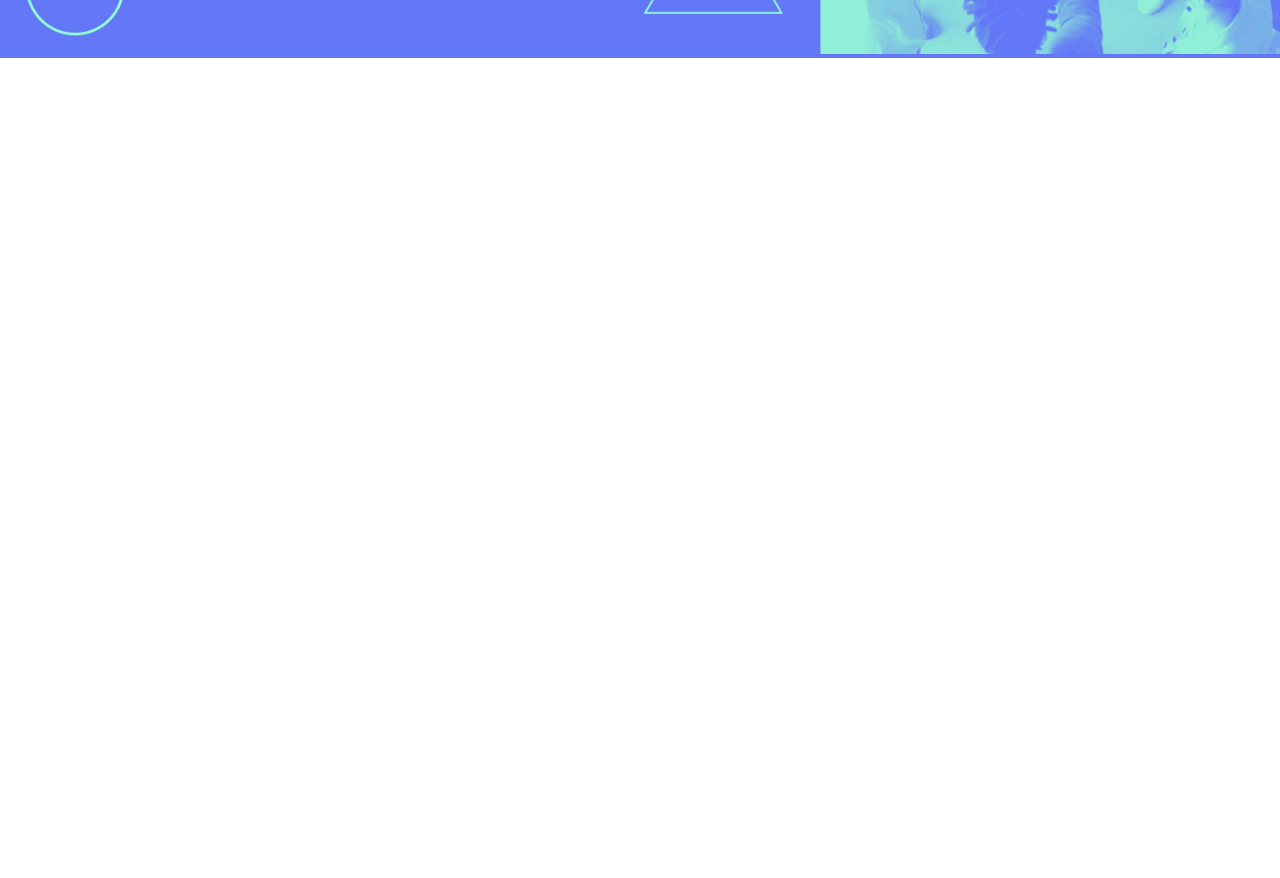
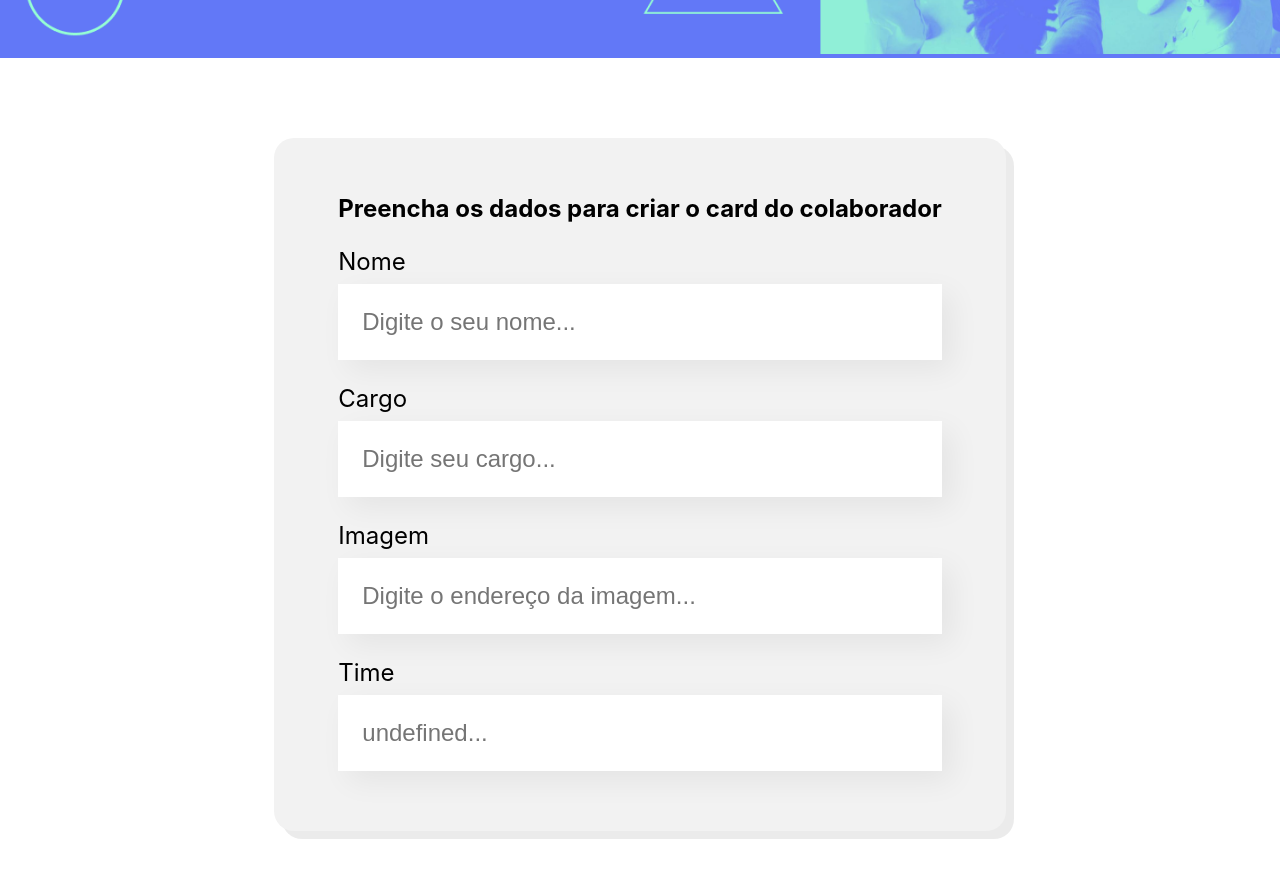
Before and after one commit to JanainaSoul/alura-react-organo, a React (Create React App) app: page / in a window 1280 px wide. Shown: the part 440-1318 px from the top of the page. Before the commit the page ends 800 px from the top, so only its background shows below. Built offline with nearby package versions, Linux system fonts and the light colour scheme.

Commit message:
criando componente CampoTexto

```diff
--- a/src/App.js
+++ b/src/App.js
@@ -1,9 +1,13 @@
 import Banner from './componentes/Banner/Banner';
+import Formulario from './componentes/Formulario';
+
+
 
 function App() {
   return (
     <div className="App">
       <Banner/>
+      <Formulario />
 
     </div>
   );
--- /dev/null
+++ b/src/componentes/CampoTexto/CampoTexto.css
@@ -0,0 +1,20 @@
+.campo-texto {
+    margin: 24px 0;
+
+}
+
+.campo-texto label {
+    display: block;
+    margin-bottom: 8px;
+    font-size: 24px;
+}
+
+.campo-texto input {
+    background-color: #fff;
+    box-shadow: 10px 10px 30px rgba(0,0,0, 0.06);
+    width: 100%;
+    border: none;
+    font-size: 24px;
+    padding: 24px;
+    box-sizing: border-box;
+}
--- /dev/null
+++ b/src/componentes/CampoTexto/index.js
@@ -0,0 +1,17 @@
+import './CampoTexto.css'
+
+const CampoTexto = (props) => { //props = propriedade
+
+    const placeholderModificada =`${props.placeholder}...` //de forma explicita - aqui ta do lado de fora - + legivel
+    return (
+    <div className="campo-texto">
+        <label>
+            {props.label}
+        </label>
+        <input placeholder={placeholderModificada}/>
+    </div>
+)
+
+}
+
+export default CampoTexto
--- /dev/null
+++ b/src/componentes/Formulario/Formulario.css
@@ -0,0 +1,13 @@
+.formulario {
+    display:flex;
+    justify-content: center;
+    margin: 80px 0;
+}
+
+.formulario form {
+    max-width: 80%;
+    background-color: #f2f2f2;
+    border-radius: 20px;
+    padding: 36px 64px;
+    box-shadow: 8px 8px rgba(0,0,0,0.08);
+}
--- /dev/null
+++ b/src/componentes/Formulario/index.js
@@ -0,0 +1,18 @@
+import './Formulario.css'
+import CampoTexto from '../CampoTexto';
+
+const Formulario = () => {
+    return (
+        <section className="formulario">
+            <form>
+                <h2> Preencha os dados para criar o card do colaborador</h2>
+                <CampoTexto label="Nome" placeholder="Digite o seu nome"/>
+                <CampoTexto label="Cargo" placeholder="Digite seu cargo"/>
+                <CampoTexto label="Imagem" placeholder="Digite o endereço da imagem"/>
+                <CampoTexto label="Time" />
+            </form>
+        </section>
+    )
+}
+
+export default Formulario
```
